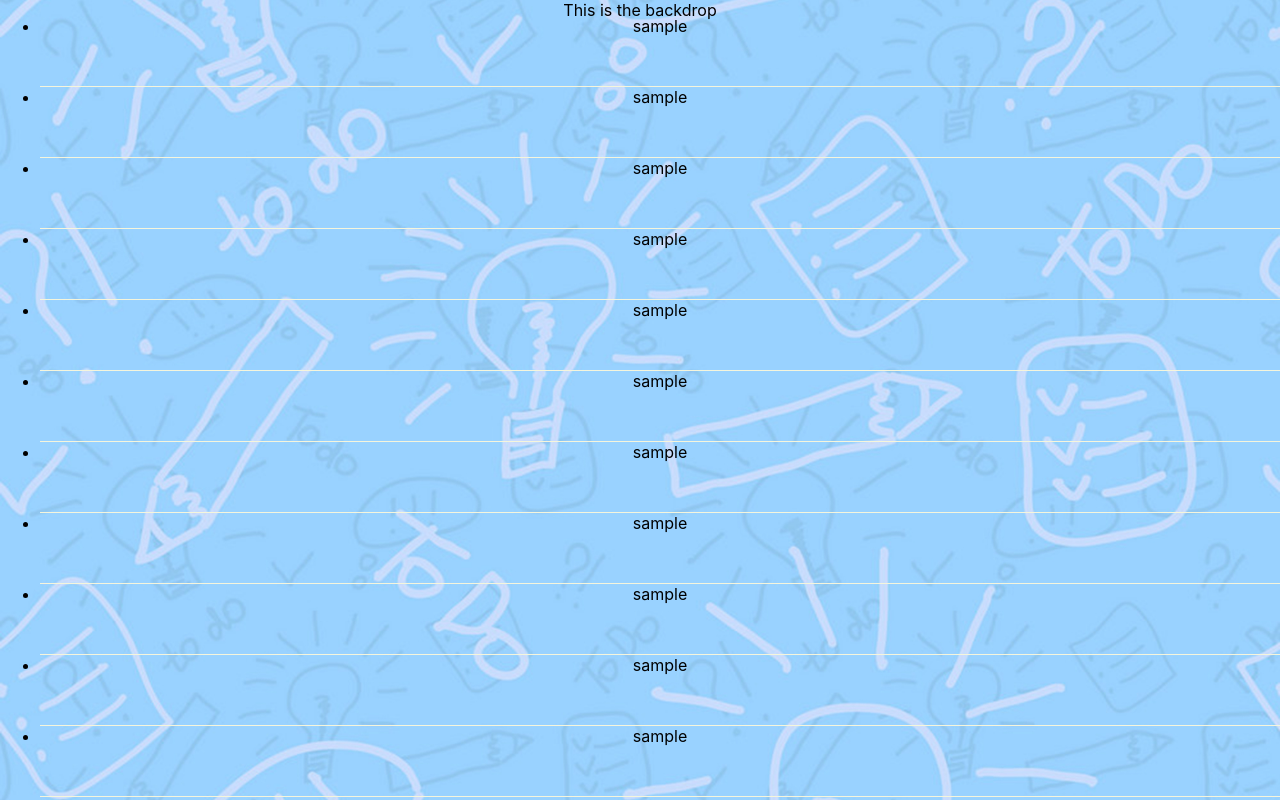
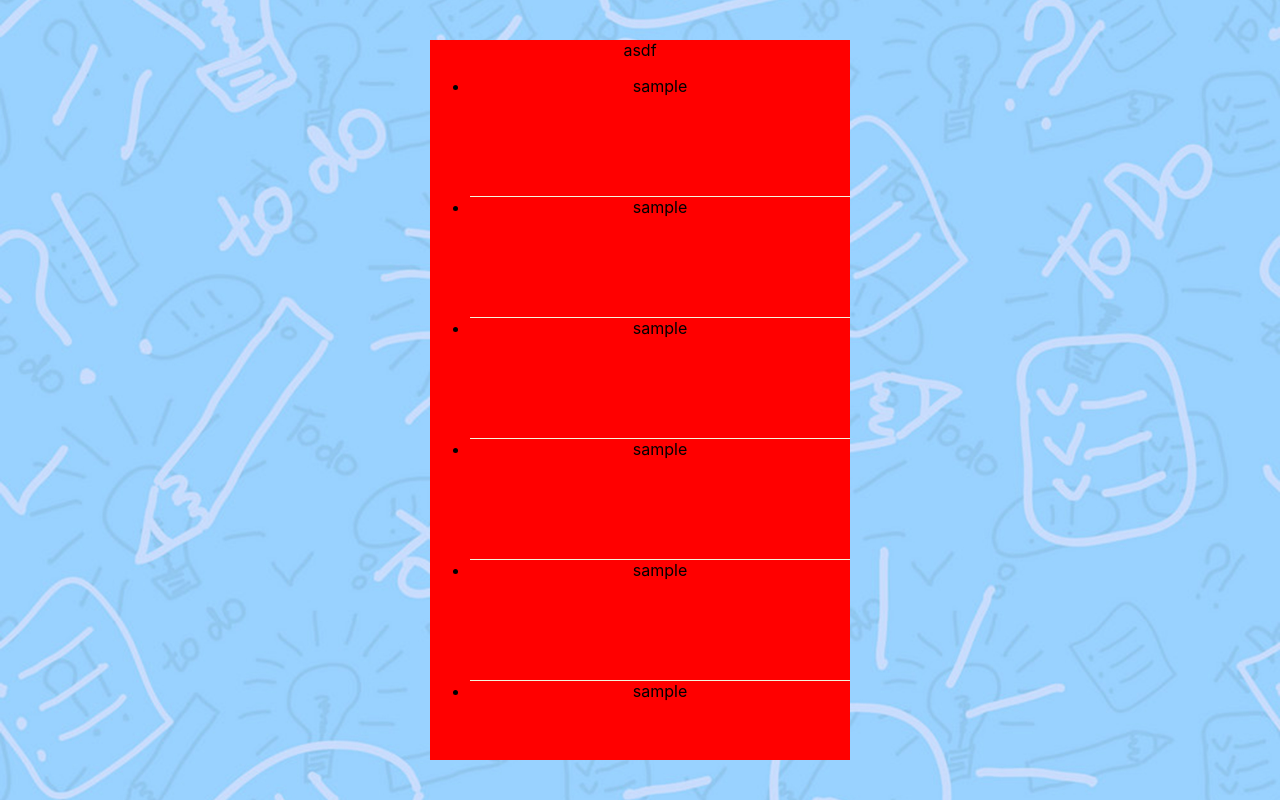
Before and after one commit to LeoEspinoza12/react_project_03, a React (Create React App) app: page / in a window 1280 px wide. Built offline with nearby package versions, Linux system fonts and the light colour scheme.

Commit message:
added the styling for every screen size

```diff
--- a/src/App.js
+++ b/src/App.js
@@ -1,6 +1,6 @@
 import React, { Component } from 'react';
 import Backdrop from './components/UI/Backdrop/Backdrop'
-import List from './components/List/List'
+import Main from './components/Main'
 import './App.css';
 
 class App extends Component {
@@ -8,7 +8,7 @@ class App extends Component {
     return (
       <div className="App">
         <Backdrop />
-        <List />
+        <Main />
       </div>
 
 
--- a/src/components/List/List.css
+++ /dev/null
@@ -1,13 +0,0 @@
-
-
-.List {
-  position: relative;
-  z-index: 15;
-  height: 100vh;
-  overflow: auto
-}
-
-.List ul li{
-  height: 70px;
-  border-bottom: 1px solid beige
-}
--- /dev/null
+++ b/src/components/Main.css
@@ -0,0 +1,41 @@
+
+
+.Main {
+  position: absolute;
+  top: 50%;
+  left: 50%;
+  z-index: 15;
+  height: 100vh;
+  overflow: auto;
+}
+
+.Main ul li{
+  height: 120px;
+  border-bottom: 1px solid beige
+}
+
+
+
+
+/* iphone 6/7 */
+
+
+
+
+@media screen and (min-width: 421px) {
+  .Main {
+    height:90vh;
+    width: 420px;
+    margin: -45vh 0 0 -210px;
+    background: red
+  }
+}
+
+/* iphone 6s/7s */
+@media screen and (max-width: 420px) {
+  .Main {
+    width: 100%;
+    margin: -50vh 0 0 -50%;
+    background: orange
+  }
+}
--- a/src/components/List/List.js
+++ b/src/components/Main.js
@@ -1,15 +1,16 @@
 
 
 import React from 'react'
-import './List.css'
+import './Main.css'
 
 
-const List = () => {
+const Main = () => {
 
 
 
   return (
-    <div className='List'>
+    <div className='Main'>
+    asdf
        <ul>
             <li>sample</li>
             <li>sample</li>
@@ -33,4 +34,4 @@ const List = () => {
 }
 
 
-export default List
+export default Main
--- a/src/components/UI/Backdrop/Backdrop.js
+++ b/src/components/UI/Backdrop/Backdrop.js
@@ -8,9 +8,7 @@ const Backdrop = () => {
 
 
   return (
-    <div className='Backdrop'>
-      This is the backdrop
-    </div>
+    <div className='Backdrop'></div>
   )
 }
 
```
